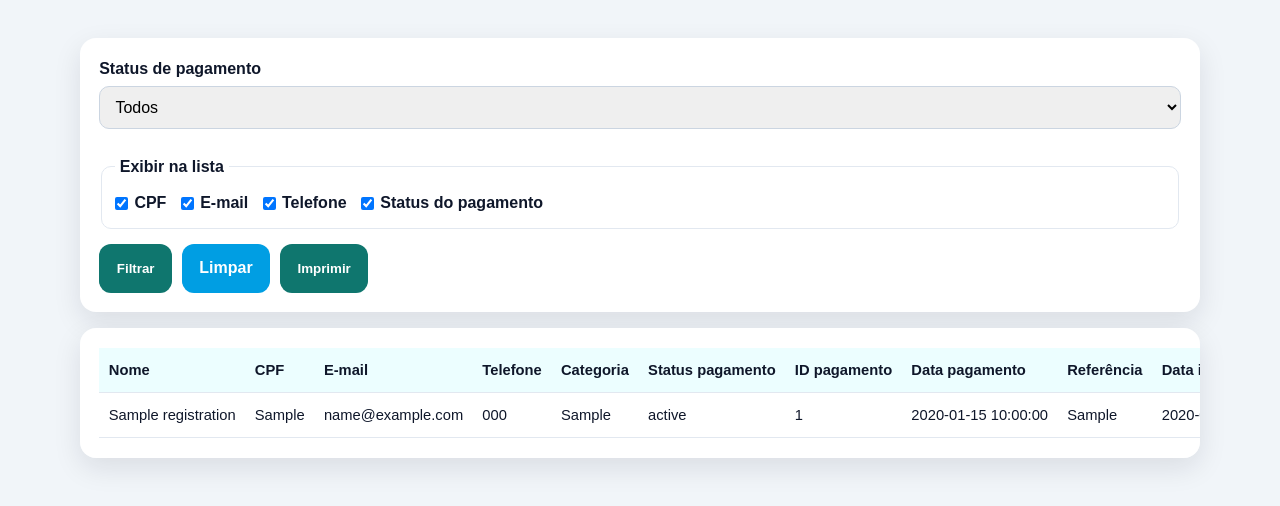
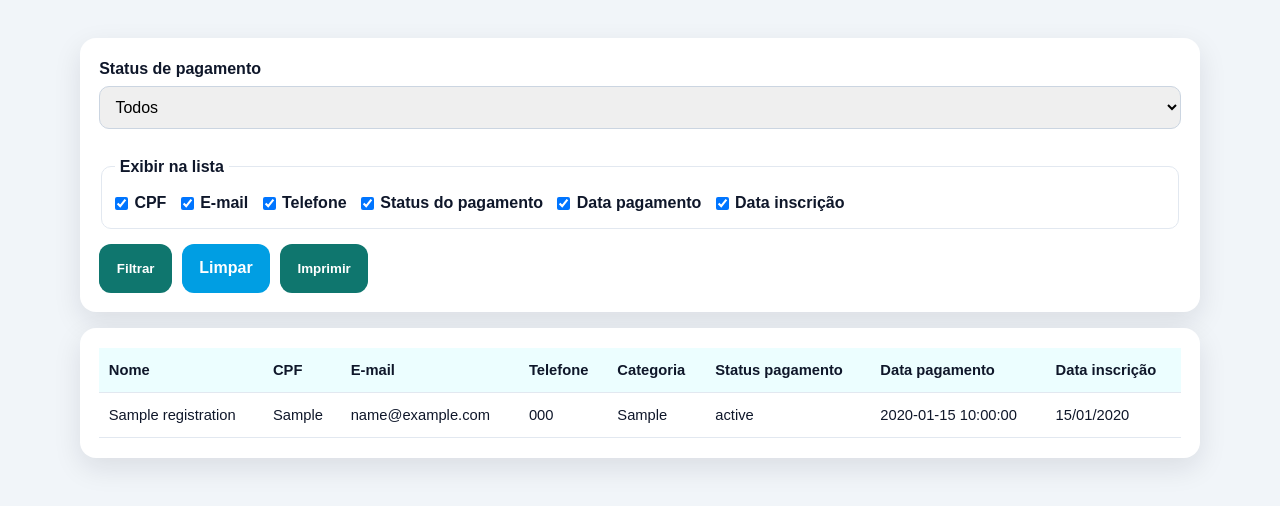
Before and after one commit to deivison-nog/semana-enfermagem, a PHP site: page /admin_dashboard.php in a window 1280 px wide. Shown: the part 225-731 px from the top of the page. Run offline with PHP 8.4, Linux system fonts and the light colour scheme; the visitor is signed in with stand-in values (Sample User, id 1); tables that the repository leaves empty hold one stand-in row (values such as "Sample post").

Commit message:
feat: update admin dashboard columns

```diff
--- a/admin_dashboard.php
+++ b/admin_dashboard.php
@@ -18,15 +18,29 @@ $optionalColumns = [
     'email' => 'E-mail',
     'telefone' => 'Telefone',
     'payment_status' => 'Status do pagamento',
+    'payment_date' => 'Data pagamento',
+    'created_at' => 'Data inscrição',
 ];
 $hasColumnSelection = array_key_exists('columns_visible_configured', $_GET);
 $columnsParam = $_GET['columns'] ?? ($hasColumnSelection ? [] : array_keys($optionalColumns));
 $selectedColumns = is_array($columnsParam)
     ? array_values(array_intersect(array_keys($optionalColumns), array_map('strval', $columnsParam)))
     : array_keys($optionalColumns);
-$fixedColumnCount = 6;
+$fixedColumnCount = 2;
 $tableColumnCount = $fixedColumnCount + count($selectedColumns);
 $availableStatuses = [];
+
+$formatDate = static function (?string $value): string {
+    if (!is_string($value) || trim($value) === '') {
+        return '';
+    }
+
+    try {
+        return (new DateTimeImmutable($value))->format('d/m/Y');
+    } catch (Exception) {
+        return $value;
+    }
+};
 
 try {
     $registrations = fetchRegistrations();
@@ -97,6 +111,8 @@ try {
                 <label><input type="checkbox" name="columns[]" value="email" <?= in_array('email', $selectedColumns, true) ? 'checked' : '' ?>> E-mail</label>
                 <label><input type="checkbox" name="columns[]" value="telefone" <?= in_array('telefone', $selectedColumns, true) ? 'checked' : '' ?>> Telefone</label>
                 <label><input type="checkbox" name="columns[]" value="payment_status" <?= in_array('payment_status', $selectedColumns, true) ? 'checked' : '' ?>> Status do pagamento</label>
+                <label><input type="checkbox" name="columns[]" value="payment_date" <?= in_array('payment_date', $selectedColumns, true) ? 'checked' : '' ?>> Data pagamento</label>
+                <label><input type="checkbox" name="columns[]" value="created_at" <?= in_array('created_at', $selectedColumns, true) ? 'checked' : '' ?>> Data inscrição</label>
             </fieldset>
 
             <div class="admin-filter-actions">
@@ -116,10 +132,8 @@ try {
                         <?php if (in_array('telefone', $selectedColumns, true)): ?><th>Telefone</th><?php endif; ?>
                         <th>Categoria</th>
                         <?php if (in_array('payment_status', $selectedColumns, true)): ?><th>Status pagamento</th><?php endif; ?>
-                        <th>ID pagamento</th>
-                        <th>Data pagamento</th>
-                        <th>Referência</th>
-                        <th>Data inscrição</th>
+                        <?php if (in_array('payment_date', $selectedColumns, true)): ?><th>Data pagamento</th><?php endif; ?>
+                        <?php if (in_array('created_at', $selectedColumns, true)): ?><th>Data inscrição</th><?php endif; ?>
                     </tr>
                 </thead>
                 <tbody>
@@ -136,10 +150,8 @@ try {
                             <?php if (in_array('telefone', $selectedColumns, true)): ?><td><?= h((string) $registration['telefone']) ?></td><?php endif; ?>
                             <td><?= h((string) $registration['categoria']) ?></td>
                             <?php if (in_array('payment_status', $selectedColumns, true)): ?><td><?= h((string) $registration['payment_status']) ?></td><?php endif; ?>
-                            <td><?= h((string) ($registration['payment_id'] ?? '')) ?></td>
-                            <td><?= h((string) ($registration['payment_date'] ?? '')) ?></td>
-                            <td><?= h((string) $registration['external_reference']) ?></td>
-                            <td><?= h((string) $registration['created_at']) ?></td>
+                            <?php if (in_array('payment_date', $selectedColumns, true)): ?><td><?= h((string) ($registration['payment_date'] ?? '')) ?></td><?php endif; ?>
+                            <?php if (in_array('created_at', $selectedColumns, true)): ?><td><?= h($formatDate($registration['created_at'] ?? null)) ?></td><?php endif; ?>
                         </tr>
                     <?php endforeach; ?>
                 <?php endif; ?>
```
